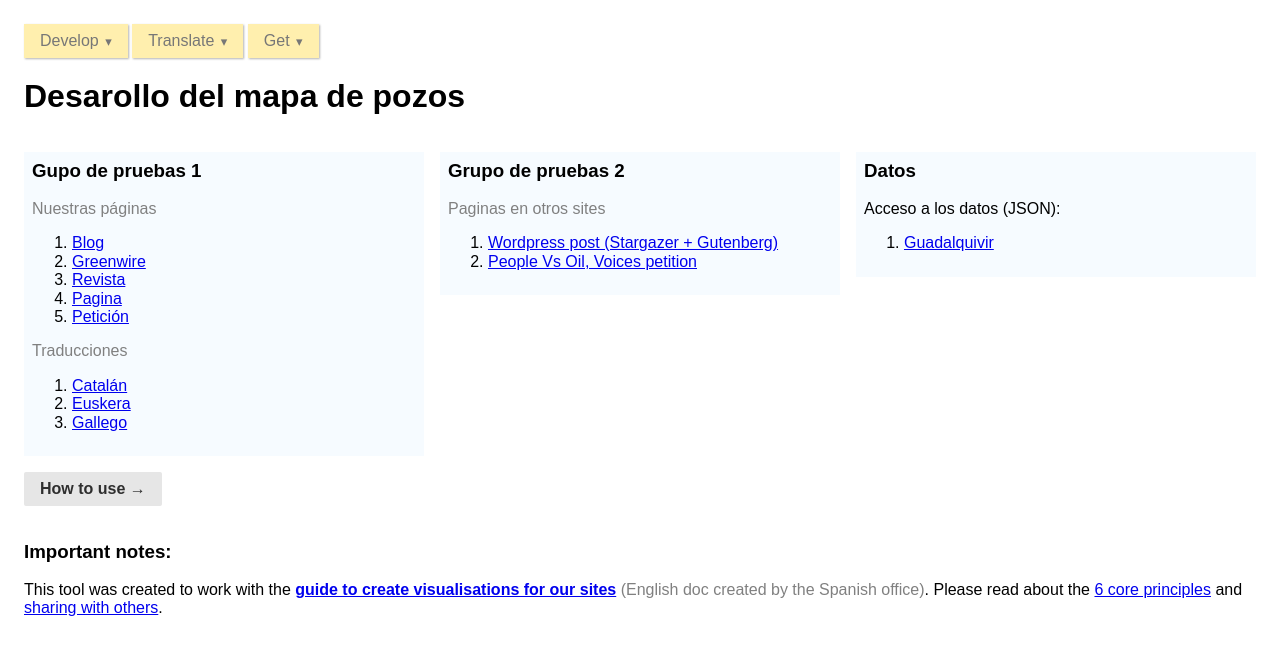
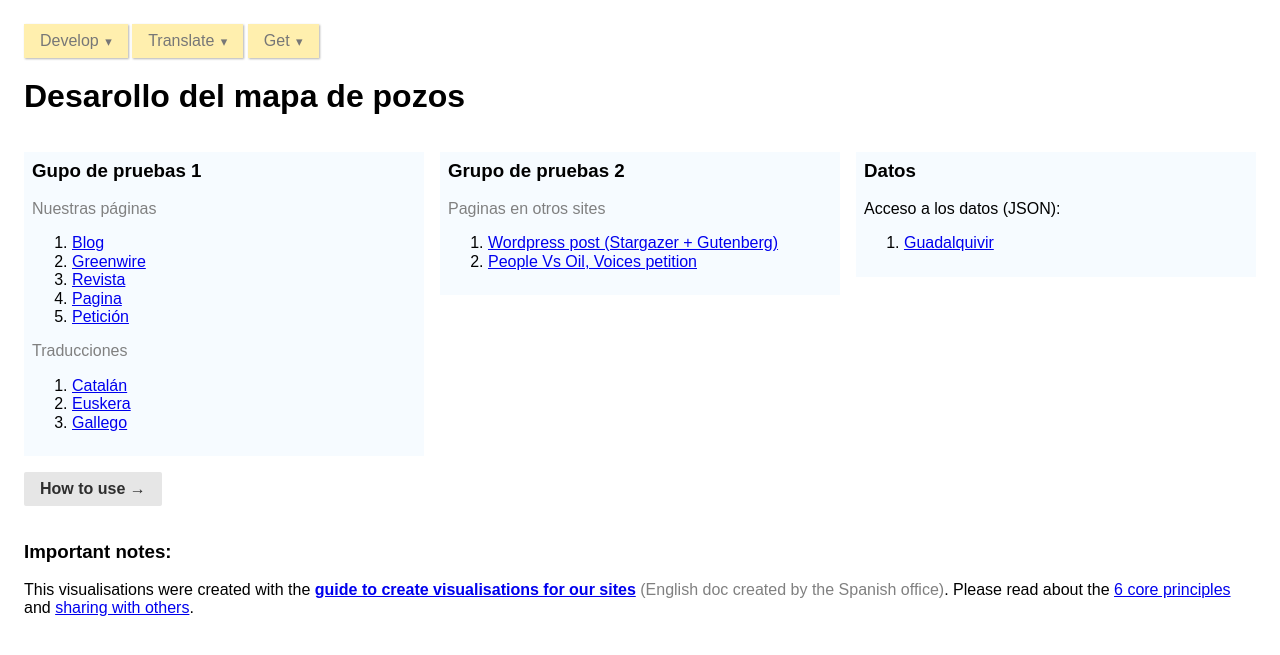
Before and after one commit to greenpeace/gpes-wells-map, a Jekyll site: the page built from index.html, in a window 1280 px wide. Shown: the top 655 px of the page. Built offline with Jekyll 4.4.1, drawn with Linux system fonts in a browser that asks for light colours; nearby versions of some CDN libraries.

Commit message:
Ajuste en el comentario final

```diff
--- a/index.html
+++ b/index.html
@@ -178,7 +178,7 @@ layout: default
         <h3>Important notes:</h3>
 
         <p>
-            This tool was created to work with the <strong><a data-click="vis-guide" href="https://greenpeace.github.io/gpes-visualisations/" target="_blank">guide to create visualisations for our sites</a></strong> <span class="soft">(English doc created by the Spanish office)</span>. Please read about the <a data-click="vis-guide-6-principles" href="https://greenpeace.github.io/gpes-visualisations/#core-principles" target="_blank">6 core principles</a> and <a data-click="vis-guide-sharing" href="https://greenpeace.github.io/gpes-visualisations/sharing.html" target="_blank">sharing with others</a>.
+            This visualisations were created with the <strong><a data-click="vis-guide" href="https://greenpeace.github.io/gpes-visualisations/" target="_blank">guide to create visualisations for our sites</a></strong> <span class="soft">(English doc created by the Spanish office)</span>. Please read about the <a data-click="vis-guide-6-principles" href="https://greenpeace.github.io/gpes-visualisations/#core-principles" target="_blank">6 core principles</a> and <a data-click="vis-guide-sharing" href="https://greenpeace.github.io/gpes-visualisations/sharing.html" target="_blank">sharing with others</a>.
         </p>
     </div>
 
```
